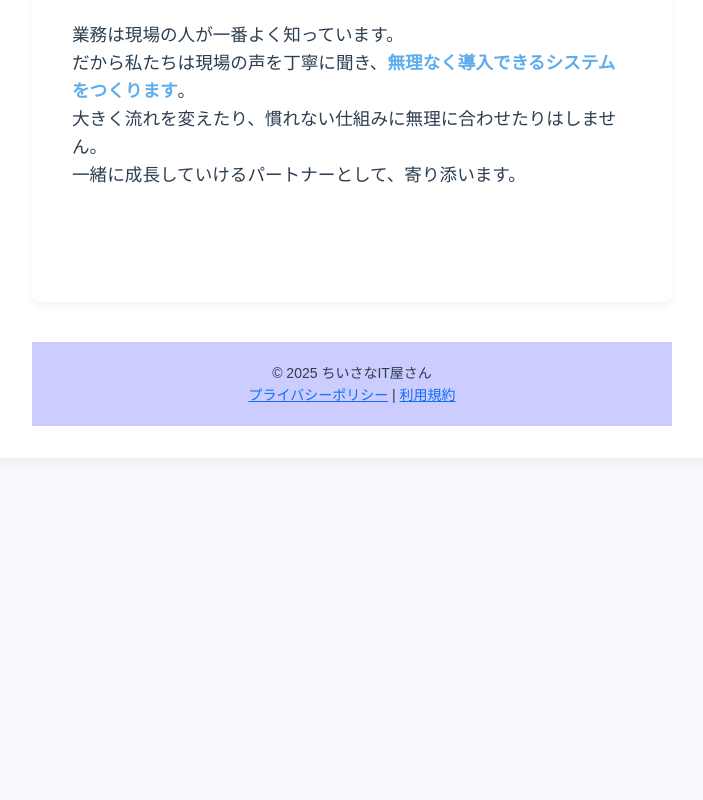
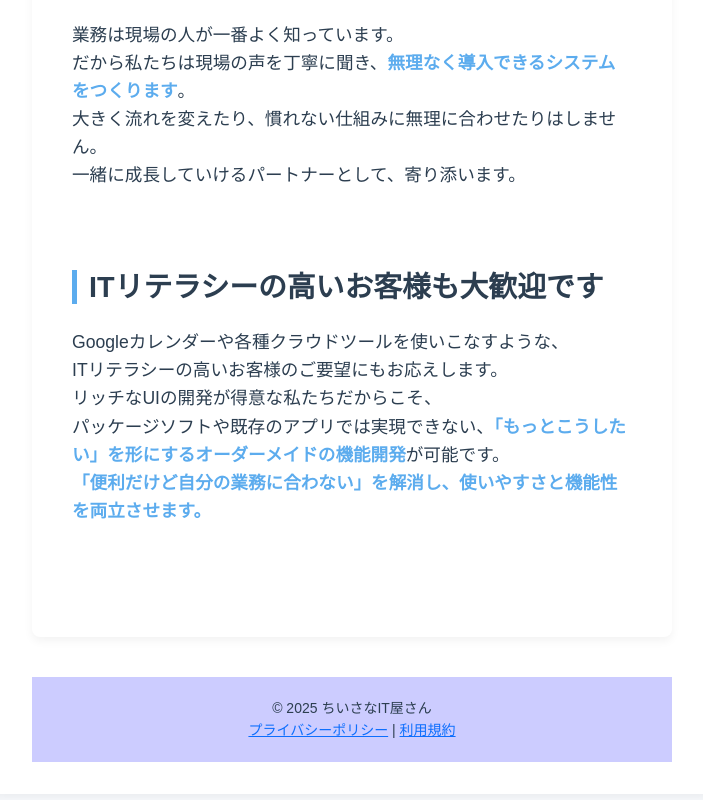
Before and after one commit to ogawa-gorilla/lp, a Next.js app: page /policy in a window 1280 px wide. Shown: the part 1269-2069 px from the top of the page, without its empty margins (288-991 px from the left). Before the commit the page ends 1767 px from the top, so only its background shows below. Built offline with nearby package versions, Linux system fonts and the light colour scheme.

Commit message:
ポリシーを更新

```diff
--- a/src/app/policy/page.tsx
+++ b/src/app/policy/page.tsx
@@ -84,6 +84,26 @@ export default function PolicyPage() {
                         一緒に成長していけるパートナーとして、寄り添います。
                     </p>
                 </section>
+                <section>
+                    <h1>ITリテラシーの高いお客様も大歓迎です</h1>
+                    <p>
+                        Googleカレンダーや各種クラウドツールを使いこなすような、
+                        <br />
+                        ITリテラシーの高いお客様のご要望にもお応えします。
+                        <br />
+                        リッチなUIの開発が得意な私たちだからこそ、
+                        <br />
+                        パッケージソフトや既存のアプリでは実現できない、
+                        <strong>
+                            「もっとこうしたい」を形にするオーダーメイドの機能開発
+                        </strong>
+                        が可能です。
+                        <br />
+                        <strong>
+                            「便利だけど自分の業務に合わない」を解消し、使いやすさと機能性を両立させます。
+                        </strong>
+                    </p>
+                </section>
             </main>
             <Footer />
         </Container>
```
